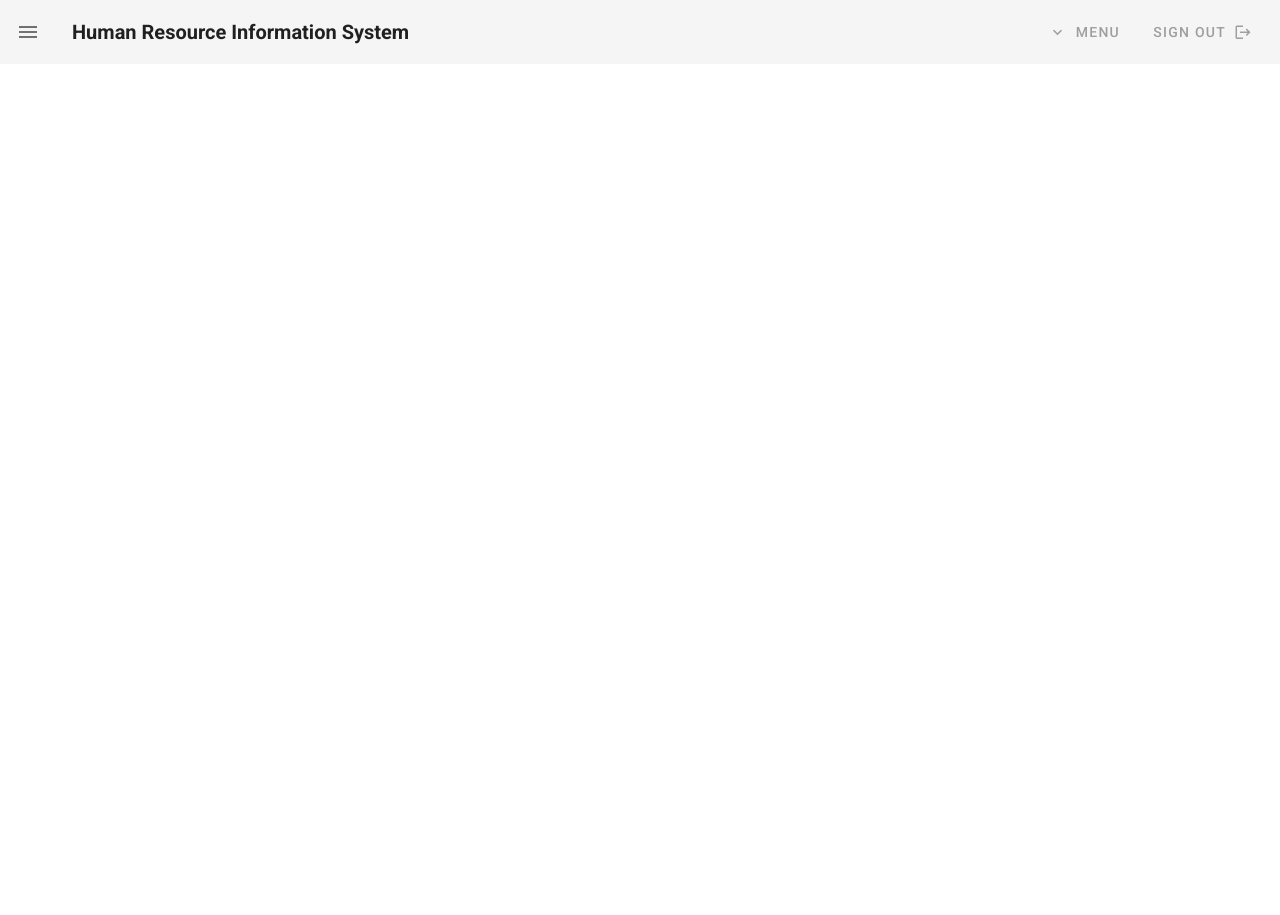
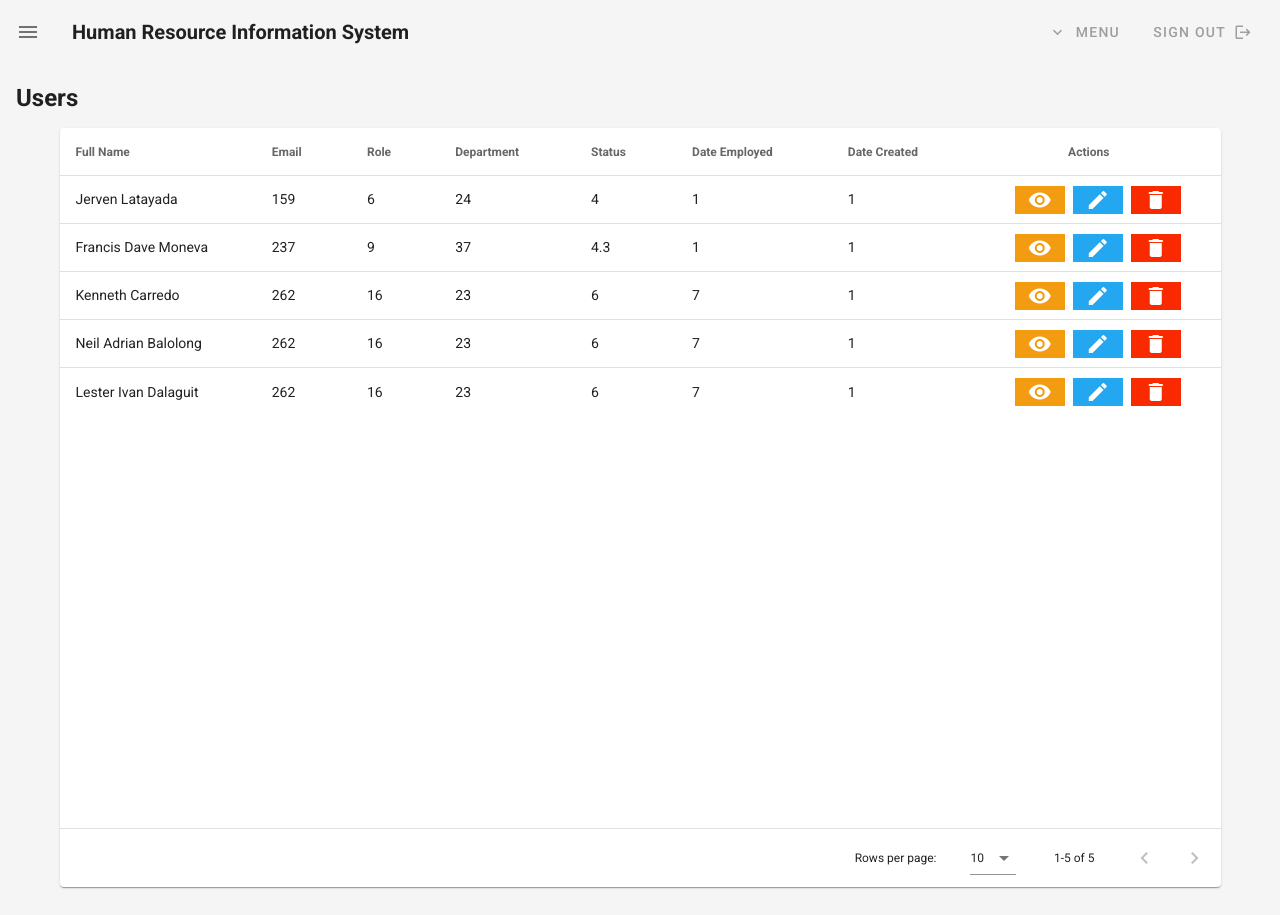
Before and after one commit to lesterivanrd12/testapp-vuetify, a Vue app: page /users in a window 1280 px wide. Before the commit the page ends 800 px from the top, so only its background shows below. Built offline with nearby package versions, Linux system fonts and the light colour scheme.

Commit message:
users page

```diff
--- a/src/components/Navbar.vue
+++ b/src/components/Navbar.vue
@@ -93,6 +93,7 @@ export default {
                 { icon: 'mdi-view-dashboard', text: 'Dashboard', route: '/'},
                 { icon: 'mdi-folder', text: 'Projects', route: '/projects'},
                 { icon: 'mdi-account', text: 'Team', route: '/team'},
+                { icon: 'mdi-account-group', text: 'Users', route: '/users'},
             ]
         }
     }
--- a/src/router.js
+++ b/src/router.js
@@ -3,6 +3,7 @@ import Router from 'vue-router'
 import Dashboard from './views/Dashboard'
 import Projects from './views/Projects'
 import Team from './views/Team'
+import Users from './views/Users'
 
 Vue.use(Router)
 
@@ -24,6 +25,11 @@ export default new Router({
       path: '/team',
       name: 'team',
       component: Team
-    }
+    },
+    {
+      path: '/users',
+      name: 'Users',
+      component: Users
+    },
   ]
 })
--- /dev/null
+++ b/src/views/Users.vue
@@ -0,0 +1,130 @@
+<template>
+    <div style="background-color: #f5f5f5; height:100%" class="pa-4 projects">
+        <h2 class="subheading">Users</h2>
+
+        <v-container>
+            <v-data-table
+            height="700px"
+            :headers="headers"
+            :items="users"
+            :items-per-page="10"
+            class="elevation-1"
+            >
+
+            <template v-slot:[`item.actions`]="{ item }">
+                <template v-for="action in item.actions">
+                    <v-btn
+                        v-if="action === 'view'"
+                        elevation="0"
+                        tile
+                        small
+                        color="#f39c12"
+                        class="mx-1"
+                        :key="action"
+                    >
+                        <v-icon style="color: white">mdi-eye</v-icon>
+                    </v-btn>
+                    <v-btn
+                        v-if="action === 'edit'"
+                        elevation="0"
+                        tile
+                        small
+                        color="#22a7f0"
+                        dark
+                        class="mx-1"
+                        :key="action"
+                    >
+                        <v-icon style="color: white">mdi-pencil</v-icon>
+                    </v-btn>
+                    <v-btn
+                        v-if="action === 'delete'"
+                        elevation="0"
+                        tile
+                        small
+                        color="#fa2a00"
+                        dark
+                        class="mx-1"
+                        :key="action"
+                    >
+                        <v-icon style="color: white">mdi-delete</v-icon>
+                    </v-btn>
+                </template>
+            </template>
+
+
+            </v-data-table>
+        </v-container>
+
+    </div>
+</template>
+
+<script>
+export default {
+    data() {
+        return {
+            headers: [
+                { text: 'Full Name', align: 'start', value: 'fullname',},
+                { text: 'Email', value: 'email' },
+                { text: 'Role', value: 'role' },
+                { text: 'Department', value: 'department' },
+                { text: 'Status', value: 'status' },
+                { text: 'Date Employed', value: 'dateemployed' },
+                { text: 'Date Created', value: 'datecreated' },
+                { text: 'Actions', align:'center', value: 'actions' },
+            ],
+            users: [
+                {
+                    fullname: 'Jerven Latayada',
+                    email: 159,
+                    role: 6.0,
+                    department: 24,
+                    status: 4.0,
+                    dateemployed: 1,
+                    datecreated: 1,
+                    actions: ['view', 'edit', 'delete']
+                },
+                {
+                    fullname: 'Francis Dave Moneva',
+                    email: 237,
+                    role: 9.0,
+                    department: 37,
+                    status: 4.3,
+                    dateemployed: 1,
+                    datecreated: 1,
+                    actions: ['view', 'edit', 'delete']
+                },
+                {
+                    fullname: 'Kenneth Carredo',
+                    email: 262,
+                    role: 16.0,
+                    department: 23,
+                    status: 6.0,
+                    dateemployed: 7,
+                    datecreated: 1,
+                    actions: ['view', 'edit', 'delete']
+                },
+                {
+                    fullname: 'Neil Adrian Balolong',
+                    email: 262,
+                    role: 16.0,
+                    department: 23,
+                    status: 6.0,
+                    dateemployed: 7,
+                    datecreated: 1,
+                    actions: ['view', 'edit', 'delete']
+                },
+                {
+                    fullname: 'Lester Ivan Dalaguit',
+                    email: 262,
+                    role: 16.0,
+                    department: 23,
+                    status: 6.0,
+                    dateemployed: 7,
+                    datecreated: 1,
+                    actions: ['view', 'edit', 'delete']
+                },
+            ],
+        }
+    },
+}
+</script>
```
